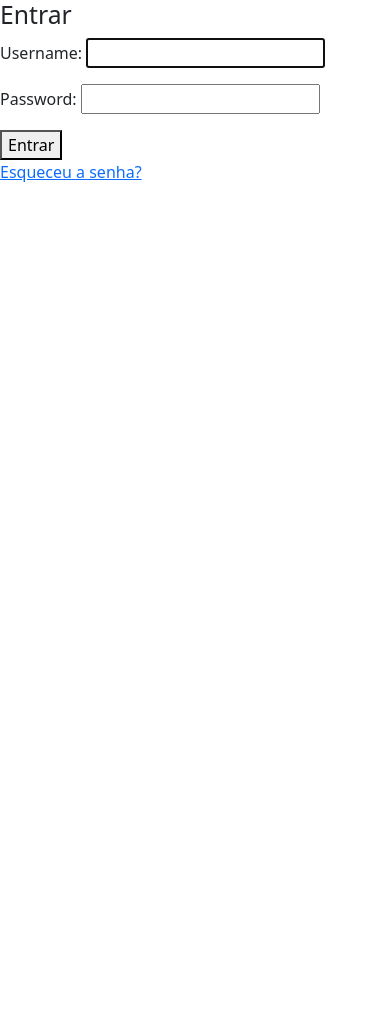
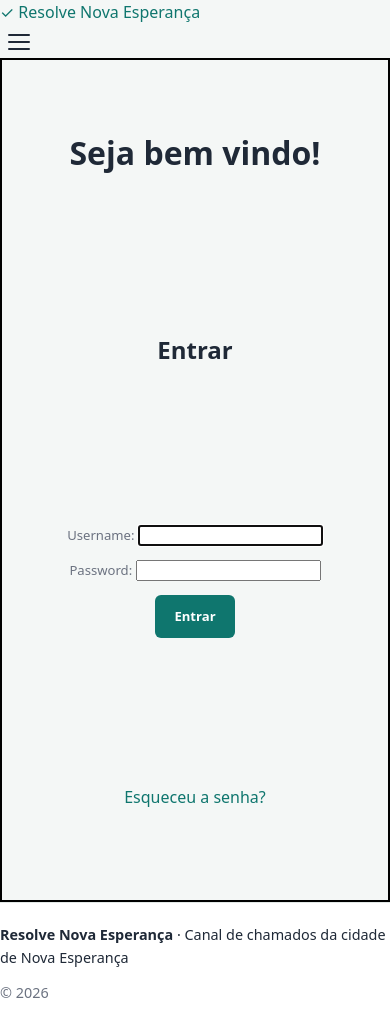
Before and after one commit to joaohschulz/Hackathon-GremioSuper, a Django app: page /login/ in a window 390 px wide. Before the commit the page ends 182 px from the top, so only its background shows below. Run offline with Django 5.2, Linux system fonts and the light colour scheme; some libraries are stand-ins or nearby versions.

Commit message:
- mijo pinto

```diff
--- a/users/static/css/login.css
+++ b/users/static/css/login.css
@@ -0,0 +1,207 @@
+:root {
+    --cor-primaria: #0f766e;
+    --cor-primaria-escura: #0b5d57;
+    --cor-primaria-clara: #e0f2f1;
+    --cor-secundaria: #1e40af;
+
+    --cor-texto: #1f2937;
+    --cor-texto-suave: #6b7280;
+    --cor-fundo: #f4f7f6;
+    --cor-superficie: #ffffff;
+    --cor-borda: #e2e8e6;
+
+    /* Prioridade */
+
+    --raio-sm: 6px;
+    --fonte: system-ui, -apple-system, "Segoe UI", Roboto, "Helvetica Neue", Arial, sans-serif;
+    --largura-max: 1120px;
+}
+
+/* ---------- Reset básico ---------- */
+*,
+*::before,
+*::after {
+    box-sizing: border-box;
+}
+
+html, body {
+    margin: 0;
+    padding: 0;
+}
+
+body {
+    font-family: var(--fonte);
+    font-size: 16px;
+    line-height: 1.6;
+    color: var(--cor-texto);
+    background: var(--cor-fundo);
+    min-height: 100vh;
+    display: flex;
+    flex-direction: column;
+}
+
+a {
+    color: var(--cor-primaria);
+    text-decoration: none;
+}
+
+a:hover {
+    text-decoration: underline;
+}
+
+h1, h2, h3, h4 {
+    line-height: 1.25;
+    margin: 0 0 .5em;
+}
+
+p {
+    margin: 0 0 1em;
+}
+
+.login-container {
+  display: grid;
+  place-items: center;
+  height: 100vh;
+  border: 2px solid black;
+  width: 100%;
+  max-width: var(--largura-max);
+  margin: 0 auto;
+  padding: 0 16px;
+}
+
+.login-container button {
+    display: flex;
+    justify-content: center;
+    align-items: center;
+    gap: 1px;
+    font: inherit;
+    font-weight: 600;
+    padding: 10px 18px;
+    border-radius: var(--raio-sm);
+    border: 1px solid transparent;
+    cursor: pointer;
+    transition: background .15s, border-color .15s, color .15s;
+    text-decoration: none;
+    background: var(--cor-primaria);
+    color: #fff;
+}
+
+.login-container button:hover {
+        text-decoration: none;
+    background: var(--cor-primaria-escura);
+}
+
+.login-container form {
+    display: flex;
+    flex-direction: column;
+    align-items: center;
+    gap: 1px;
+    font-size: .82rem;
+    color: var(--cor-texto-suave);
+    margin-top: 1px;
+}
+
+
+.nav {
+    display: flex;
+    align-items: center;
+    gap: 20px;
+}
+
+.nav__link {
+    color: var(--cor-texto-suave);
+    font-weight: 500;
+}
+
+.nav__link:hover {
+    color: var(--cor-primaria);
+    text-decoration: none;
+}
+
+.nav__user {
+    display: flex;
+    align-items: center;
+    gap: 6px;
+    font-size: .95rem;
+    padding-left: 20px;
+    border-left: 1px solid var(--cor-borda);
+}
+
+.nav__logout {
+    margin: 0;
+}
+
+/* Menu hambúrguer (só aparece no celular) */
+.menu-toggle {
+    display: none;
+}
+
+.menu-button {
+    display: none;
+    flex-direction: column;
+    gap: 5px;
+    cursor: pointer;
+    padding: 8px;
+}
+
+.menu-button span {
+    width: 22px;
+    height: 2px;
+    background: var(--cor-texto);
+    border-radius: 2px;
+}
+
+/* ---------- Rodapé ---------- */
+.footer {
+    background: var(--cor-superficie);
+    border-top: 1px solid var(--cor-borda);
+    font-size: .9rem;
+}
+
+.footer__inner {
+    display: flex;
+    justify-content: space-between;
+    gap: 12px;
+    flex-wrap: wrap;
+    padding-top: 20px;
+    padding-bottom: 20px;
+}
+
+.footer__muted {
+    color: var(--cor-texto-suave);
+}
+
+
+@media (max-width: 720px) {
+    .menu-button {
+        display: flex;
+    }
+
+    .nav {
+        display: none;
+        width: 100%;
+        flex-direction: column;
+        align-items: stretch;
+        gap: 4px;
+        padding: 8px 0 16px;
+    }
+
+    .menu-toggle:checked ~ .nav {
+        display: flex;
+    }
+
+    .nav__link {
+        padding: 8px 0;
+    }
+
+    .nav__user {
+        border-left: none;
+        padding: 8px 0;
+        border-top: 1px solid var(--cor-borda);
+    }
+
+    .nav .btn,
+    .nav__logout .btn {
+        width: 100%;
+    }
+}
--- a/users/templates/login.html
+++ b/users/templates/login.html
@@ -1,14 +1,60 @@
+{% load static %}
 <!DOCTYPE html>
 <html lang="pt-br">
 <head>
     <meta charset="UTF-8">
     <meta name="viewport" content="width=device-width, initial-scale=1.0">
     <title>Login</title>
-    <link href="https://cdn.jsdelivr.net/npm/bootstrap@6.0.0-alpha.1/dist/css/bootstrap.min.css" rel="stylesheet" integrity="sha384-B/GM4XqrwHnWXNOWMbloTmrYXZg10cakYGmpfsR/bbzQ6JAJI4ihuyADKLnBgrCe" crossorigin="anonymous">
+        <link rel="stylesheet" href="{% static 'css/login.css' %}">
 </head>
 <body>
+<header class="topbar">
+        <div class="container topbar__inner">
+            <a class="brand" href="{{ home_url|default:'/' }}">
+                <span class="brand__icon" aria-hidden="true">✓</span>
+                <span class="brand__text">
+                    <span class="brand__resolve">Resolve</span>
+                    <span class="brand__cidade">Nova Esperança</span>
+                </span>
+            </a>
 
+            <input type="checkbox" id="menu-toggle" class="menu-toggle" aria-label="Abrir menu">
+            <label for="menu-toggle" class="menu-button" aria-hidden="true">
+                <span></span><span></span><span></span>
+            </label>
+
+            <nav class="nav">
+                <a href="{{ home_url|default:'/' }}" class="nav__link">Início</a>
+
+                {% if user.is_authenticated %}
+                    {% if user.perfil.tipo_usuario == 'Administrador' %}
+                        <a href="{{ adm_url|default:'#' }}" class="nav__link">Painel do órgão</a>
+                    {% else %}
+                        <a href="{{ cidadao_url|default:'#' }}" class="nav__link">Meus chamados</a>
+                    {% endif %}
+
+                    <span class="nav__user">
+                        Olá, <strong>{{ user.first_name|default:user.username }}</strong>
+                        {% if user.perfil.tipo_usuario == 'Administrador' %}
+                            <span class="tag tag--adm">{{ user.perfil.orgao.sigla|default:'ADM' }}</span>
+                        {% endif %}
+                    </span>
+
+                    {# No Django 5+ o logout só aceita POST #}
+                    <form method="post" action="{% url 'logout' %}" class="nav__logout">
+                        {% csrf_token %}
+                        <button type="submit" class="btn btn--ghost btn--sm">Sair</button>
+                    </form>
+                {% else %}
+                    <a href="{% url 'login' %}" class="nav__link">Entrar</a>
+                    <a href="{% url 'register' %}" class="btn btn--primary btn--sm">Criar conta</a>
+                {% endif %}
+            </nav>
+        </div>
+    </header>
+    <main>
         <div class="login-container">
+            <h1>Seja bem vindo!</h1>
             <h2>Entrar</h2>
 
             {% if form.errors %}
@@ -27,6 +73,12 @@
                 <a href="{% url 'login' %}">Esqueceu a senha?</a>
             </p>
         </div>
-    <script type="module" src="https://cdn.jsdelivr.net/npm/bootstrap@6.0.0-alpha.1/dist/js/bootstrap.bundle.min.js" integrity="sha384-1a/pXj49ZQ1aHEmrJ+gMw1otqoVsYwlEnlD8mIfY2TV03r20Y0CN7uqx1tQogjPL" crossorigin="anonymous"></script>
+    </main>
+    <footer class="footer">
+        <div class="container footer__inner">
+            <span><strong>Resolve Nova Esperança</strong> · Canal de chamados da cidade de Nova Esperança</span>
+            <span class="footer__muted">© {% now "Y" %}</span>
+        </div>
+    </footer>
 </body>
 </html>
```
Lines whose indentation alone changed are shown as unchanged.
